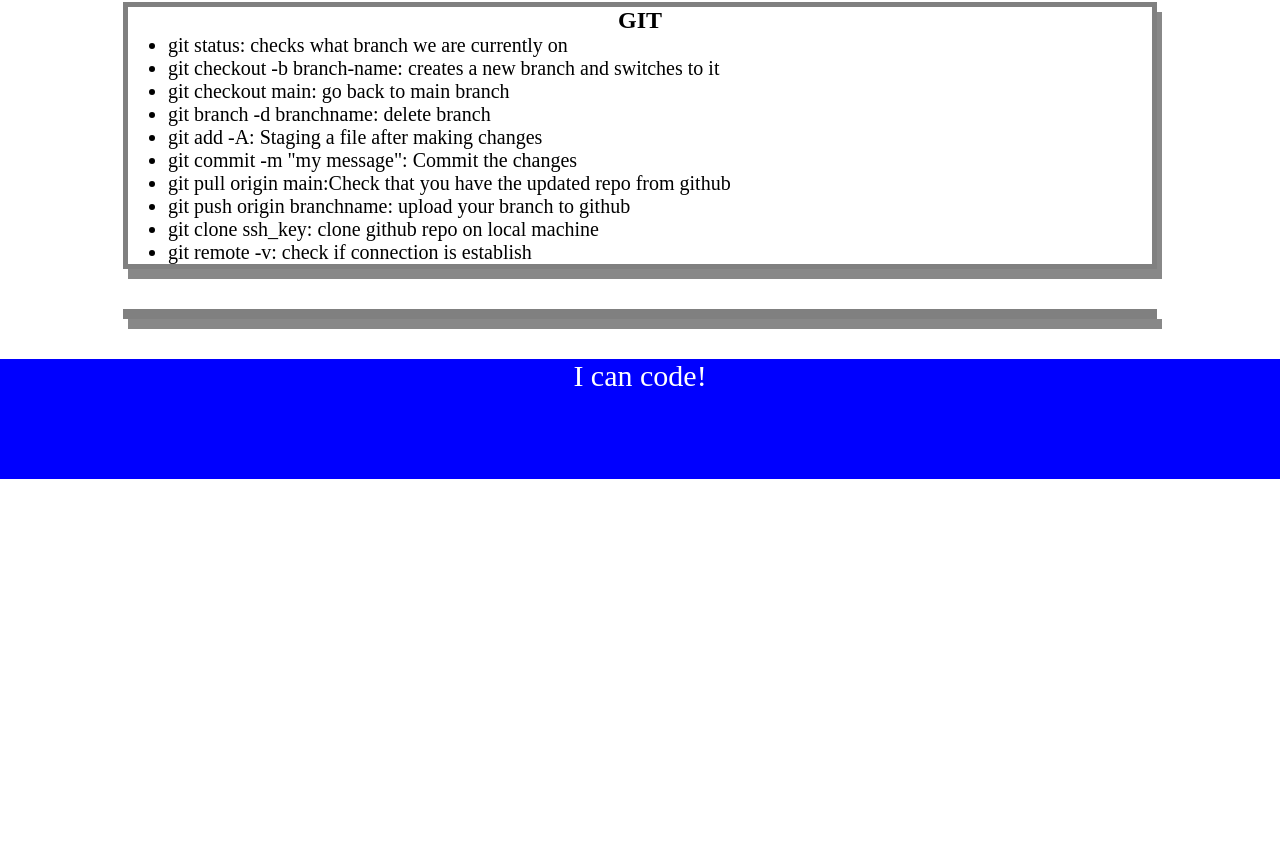
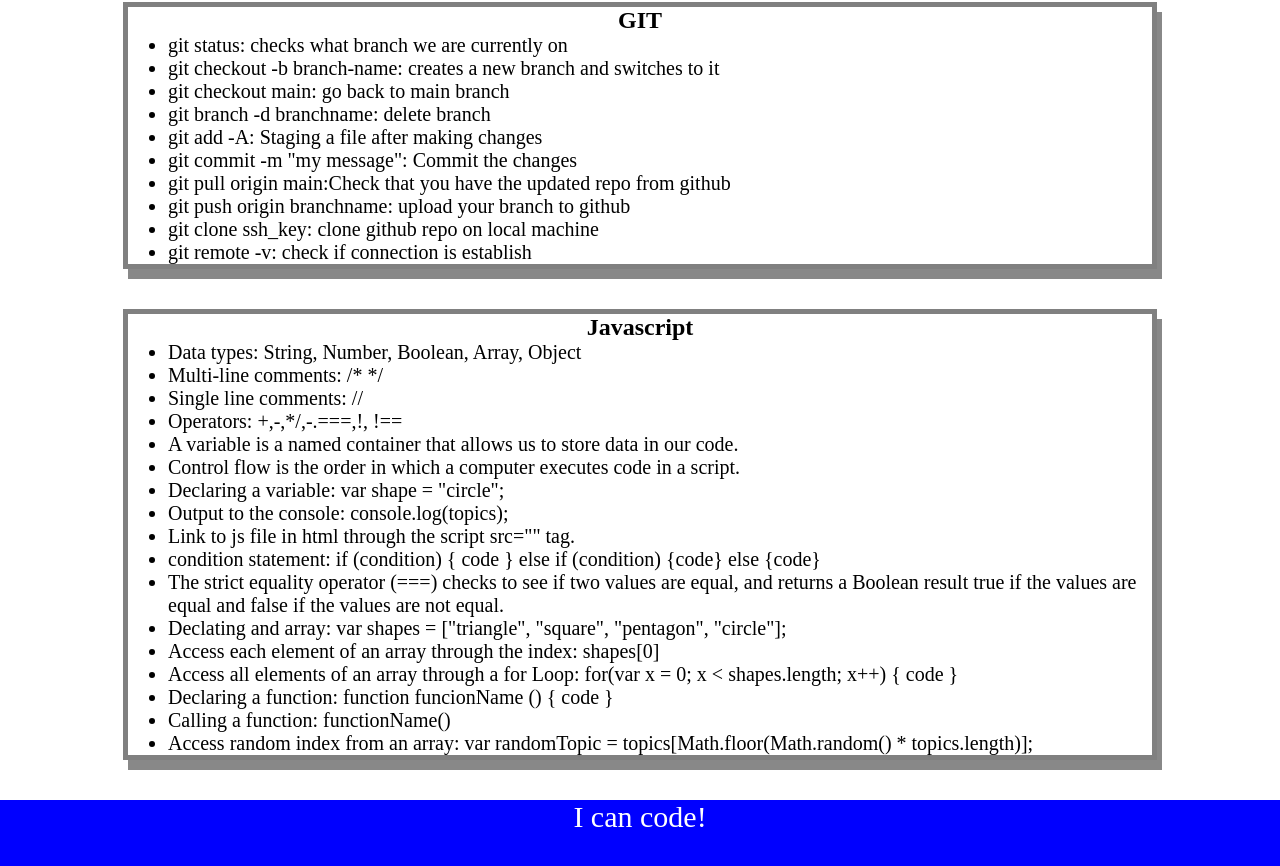
Before and after one commit to woestyn101/prework-study-guide, a plain HTML site: page index.html in a window 1280 px wide. Shown: the part 1163-2029 px from the top of the page. Before the commit the page ends 1642 px from the top, so only its background shows below. Drawn offline with Linux system fonts and the light colour scheme.

Commit message:
Javascript section added

```diff
--- a/assets/script.js
+++ b/assets/script.js
@@ -1,5 +1,27 @@
 var topics = ['HTML', 'CSS', 'Git', 'JavaScript'];
+var randomTopic = topics[Math.floor(Math.random() * topics.length)];
 
-for (var x =0; x < topics.length;x++){
-    console.log(topics[x])
+function listTopics() {
+    for (var x =0; x < topics.length;x++){
+        console.log(topics[x])
+    }
+
 }
+
+function selectTopic() {
+    if (randomTopic === 'HTML') {
+      console.log("Let's study HTML!");
+    } else if (randomTopic === 'CSS') {
+      console.log("Let's study CSS!");
+    } else if (randomTopic === 'Git') {
+      console.log("Let's study Git!");
+    } else if (randomTopic === 'JavaScript') {
+      console.log("Let's study JavaScript!");
+    } else {
+      console.log('Please try again!');
+    }
+  }
+  console.log('Here are the topics we learned through Prework:');
+  listTopics();
+  console.log('Which topic should we study first?');
+  selectTopic();
--- a/index.html
+++ b/index.html
@@ -83,7 +83,28 @@
 
       </section>
 
+
       <section class="card" id="javascript-section">
+        <h2>Javascript</h2>
+        <ul>
+          <li>Data types: String, Number, Boolean, Array, Object</li>
+          <li>Multi-line comments: /*   */</li>
+          <li>Single line comments: //</li>
+          <li>Operators: +,-,*/,-.===,!, !==</li>
+          <li>A variable is a named container that allows us to store data in our code.</li>
+          <li>Control flow is the order in which a computer executes code in a script.</li>
+          <li>Declaring a variable: var shape = "circle";</li>
+          <li>Output to the console: console.log(topics); </li>
+          <li>Link to js file in html through the script src="" tag.</li>
+          <li>condition statement: if (condition) { code } else if (condition) {code} else {code}</li>
+          <li> The strict equality operator (===) checks to see if two values are equal, and returns a Boolean result true if the values are equal and false if the values are not equal. </li>
+          <li>Declating and array: var shapes = ["triangle", "square", "pentagon", "circle"];</li>
+          <li>Access each element of an array through the index: shapes[0]</li>
+          <li>Access all elements of an array through a for Loop: for(var x = 0; x &lt; shapes.length; x++) { code }</li>
+          <li>Declaring a function: function funcionName () { code }</li>
+          <li>Calling a function: functionName()</li>
+          <li>Access random index from an array: var randomTopic = topics[Math.floor(Math.random() * topics.length)];</li>
+        </ul>
 
       </section>
     </main>
```
